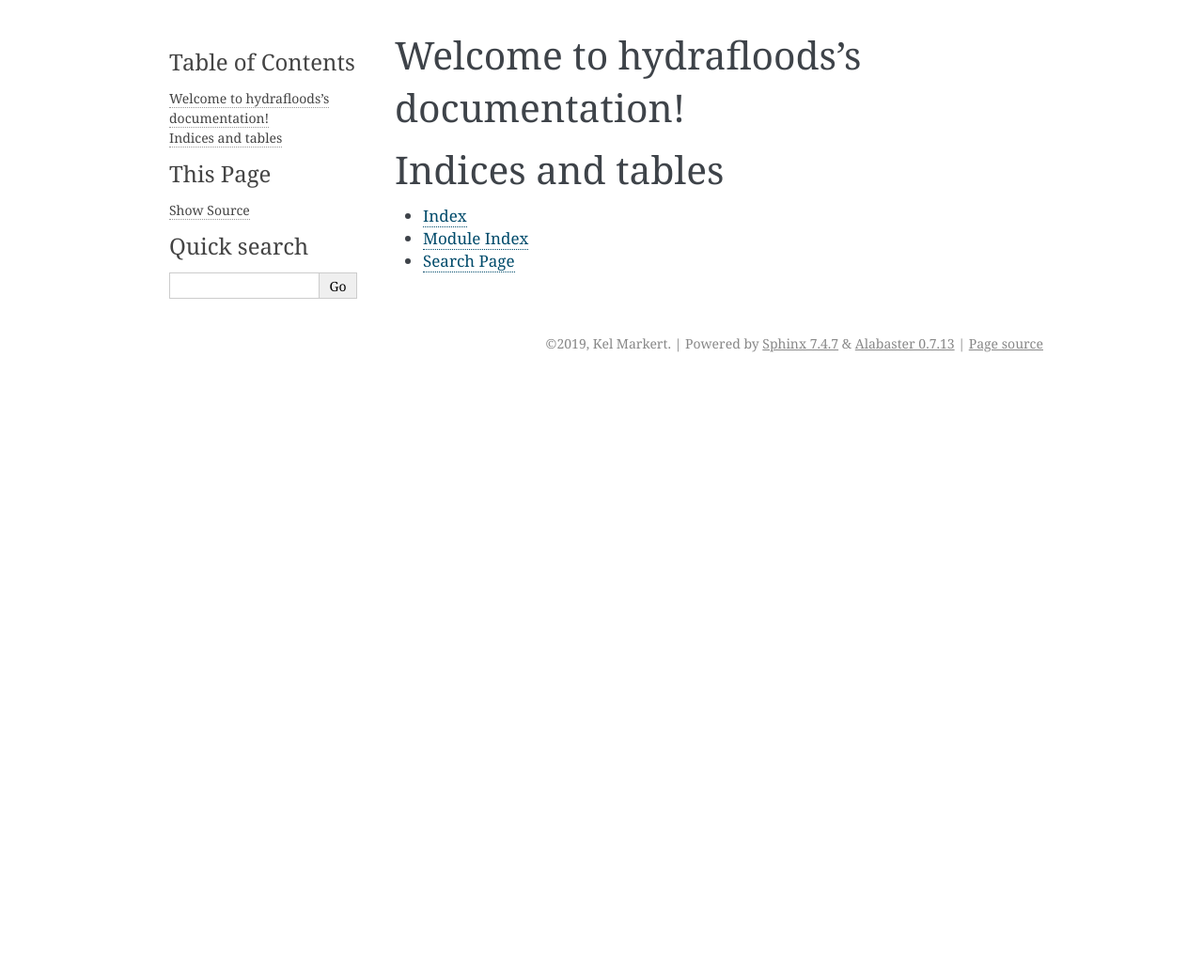
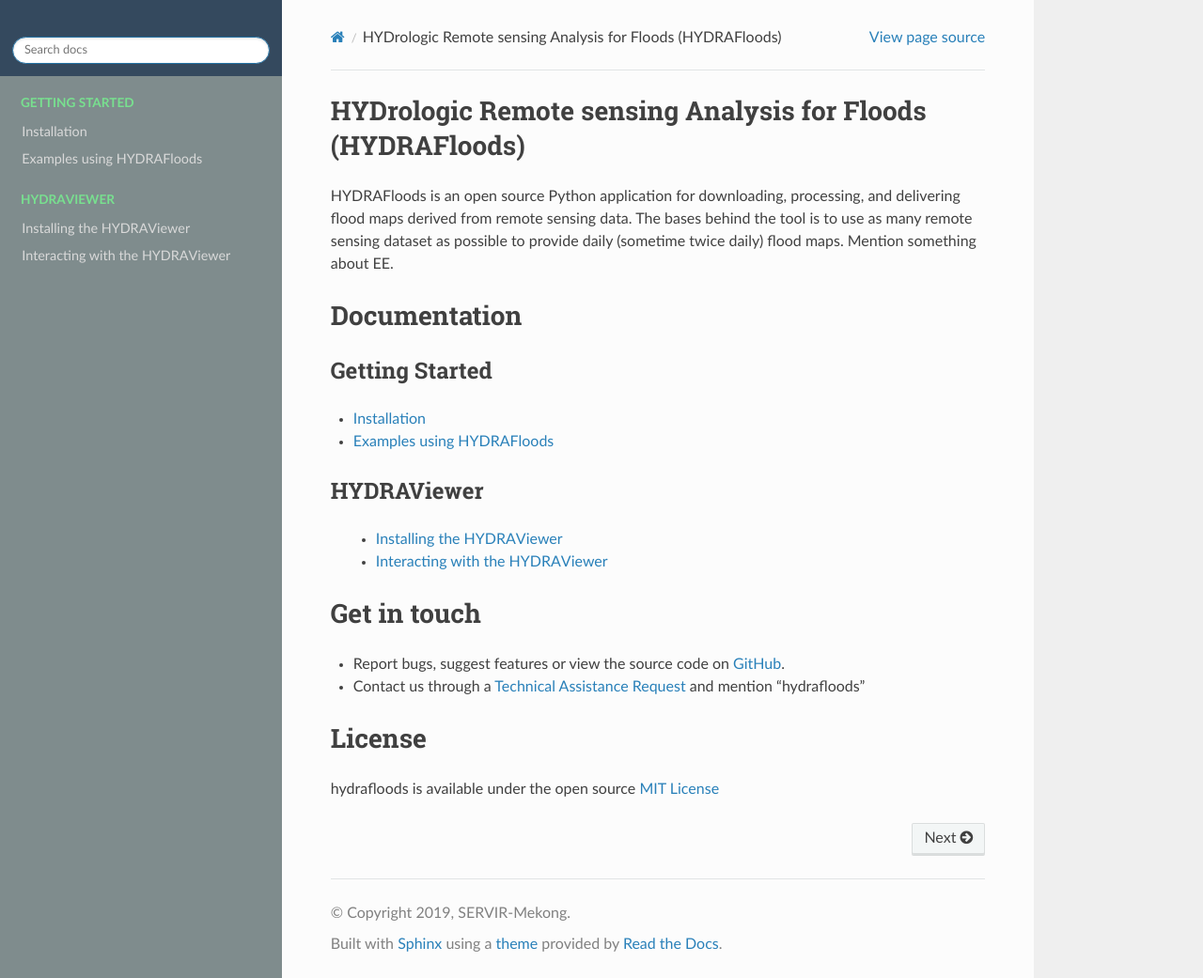
Before and after one commit to Servir-Mekong/hydra-floods, a Sphinx documentation site: the page built from docs/index.rst, in a window 1280 px wide and 1041 px high. Shown: the whole window at 94% size. Built offline with Sphinx 7.4.7 and the Read the Docs theme 2.0.0, drawn with Linux system fonts in a browser that asks for light colours.

Commit message:
adding initial structure and styling to the docs

```diff
--- /dev/null
+++ b/docs/_static/custom.css
@@ -0,0 +1,25 @@
+.wy-side-nav-search, .wy-nav-top {
+    background: #34495e;
+}
+
+.wy-nav-side {
+  background: #7f8c8d;
+}
+
+.wy-nav-side .caption-text{
+  color: #78e08f
+}
+
+.wy-nav-side .reference.internal:hover {
+  background: #34495e;
+  color: #bdc3c7;
+}
+
+/* .wy-nav-side .reference.internal.current {
+  color: #bdc3c7;
+  background: #95a5a6;
+}
+
+.wy-nav-side .reference.internal.current .reference.internal {
+  color: #bdc3c7;
+} */
--- a/docs/conf.py
+++ b/docs/conf.py
@@ -14,11 +14,14 @@
 # import sys
 # sys.path.insert(0, os.path.abspath('.'))
 
+def setup(app):
+    app.add_css_file('custom.css')
+
 
 # -- Project information -----------------------------------------------------
 
 project = 'hydrafloods'
-copyright = '2019, Kel Markert'
+copyright = '2019, SERVIR-Mekong'
 author = 'Kel Markert'
 
 
@@ -44,7 +47,12 @@
 # The theme to use for HTML and HTML Help pages.  See the documentation for
 # a list of builtin themes.
 #
-html_theme = 'alabaster'
+html_theme = 'sphinx_rtd_theme'
+html_logo = "static/hf_logo.png"
+html_theme_options = {
+    'logo_only': True
+}
+
 
 # Add any paths that contain custom static files (such as style sheets) here,
 # relative to this directory. They are copied after the builtin static files,
--- /dev/null
+++ b/docs/display.rst
@@ -0,0 +1,6 @@
+.. _display:
+
+Interacting with the HYDRAViewer
+=================================
+
+here we put examples.
--- /dev/null
+++ b/docs/examples.rst
@@ -0,0 +1,6 @@
+.. _examples:
+
+Examples using HYDRAFloods
+===========================
+
+here we put examples.
--- /dev/null
+++ b/docs/hvinstallation.rst
@@ -0,0 +1,6 @@
+.. _hvinstallation:
+
+Installing the HYDRAViewer
+===========================
+
+here we put examples.
--- a/docs/index.rst
+++ b/docs/index.rst
@@ -3,18 +3,52 @@
    You can adapt this file completely to your liking, but it should at least
    contain the root `toctree` directive.
 
-Welcome to hydrafloods's documentation!
-=======================================
+HYDrologic Remote sensing Analysis for Floods (HYDRAFloods)
+===========================================================
+
+
+HYDRAFloods is an open source Python application for downloading, processing, and delivering flood maps derived from remote sensing data.
+The bases behind the tool is to use as many remote sensing dataset as possible to provide daily (sometime twice daily) flood maps.
+Mention something about EE.
+
+
+Documentation
+==================
+
+Getting Started
+----------------
+* :doc:`installation`
+* :doc:`examples`
 
 .. toctree::
-   :maxdepth: 2
-   :caption: Contents:
+   :maxdepth: 1
+   :hidden:
+   :caption: Getting Started
+
+   installation
+   examples
 
 
+HYDRAViewer
+--------------
+ * :doc:`hvinstallation`
+ * :doc:`display`
 
-Indices and tables
-==================
+ .. toctree::
+    :maxdepth: 1
+    :hidden:
+    :caption: HYDRAViewer
 
-* :ref:`genindex`
-* :ref:`modindex`
-* :ref:`search`
+    hvinstallation
+    display
+
+
+Get in touch
+==============
+* Report bugs, suggest features or view the source code on `GitHub <https://github.com/servir-mekong/hydra-floods>`_.
+* Contact us through a `Technical Assistance Request <https://servir.adpc.net/services/technical-assistance>`_ and mention "hydrafloods"
+
+
+License
+==========
+hydrafloods is available under the open source `MIT License <https://github.com/Servir-Mekong/hydra-floods/blob/master/LICENSE>`_
--- /dev/null
+++ b/docs/installation.rst
@@ -0,0 +1,37 @@
+.. _installation:
+
+Installation
+============
+
+Instructions
+------------
+
+hydrafloods itself is a pure Python package, but its dependencies are not. The
+easiest way to get most dependencies installed is to use conda_. It is recommend
+using the community maintained `conda-forge <https://conda-forge.github.io/>`_
+channel to handle difficult\-to\-build dependencies.Furthermore, it is good
+practice to use a virtual environment within conda. To create a new environment,
+install dependencies, and activate the environment::
+
+  $ conda create -n hydra -c conda-forge python=3.7 numpy scipy pandas requests yaml xmltodict gdal shapely pyproj netCDF4 xarray pyresample geopandas earthengine-api fire
+  $ conda activate hydra
+
+.. _conda: http://conda.io/
+
+We will now also need to install the `Google Storage Utility command-line interface (gsutil) <https://cloud.google.com/storage/docs/gsutil_install>`_.
+Follow the directions provided by the website. After successful installation,
+the ``gcloud`` environment will need to be initialized::
+
+  $ gcloud init
+
+hydrafloods also relies on using `Google Earth Engine <https://earthengine.google.com>`_
+so we will now have to authenticate the EE Python API::
+
+  $ earthengine authenticate
+
+
+.. warning::
+
+    Make sure you initialize the ``earthengine`` and ``gcloud`` APIs with Google
+    accounts that have permissions to read and write to Google Cloud Storage and
+    Google Earth Engine assets.
```
